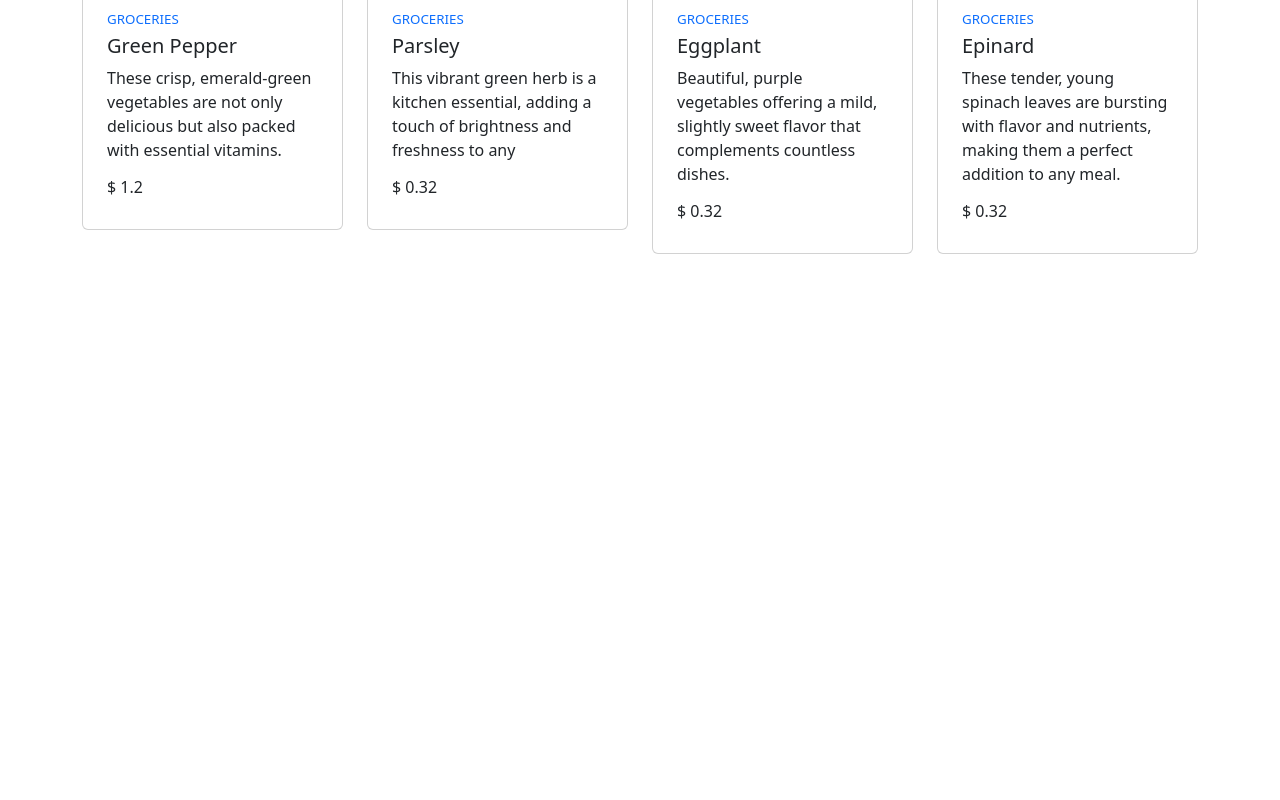
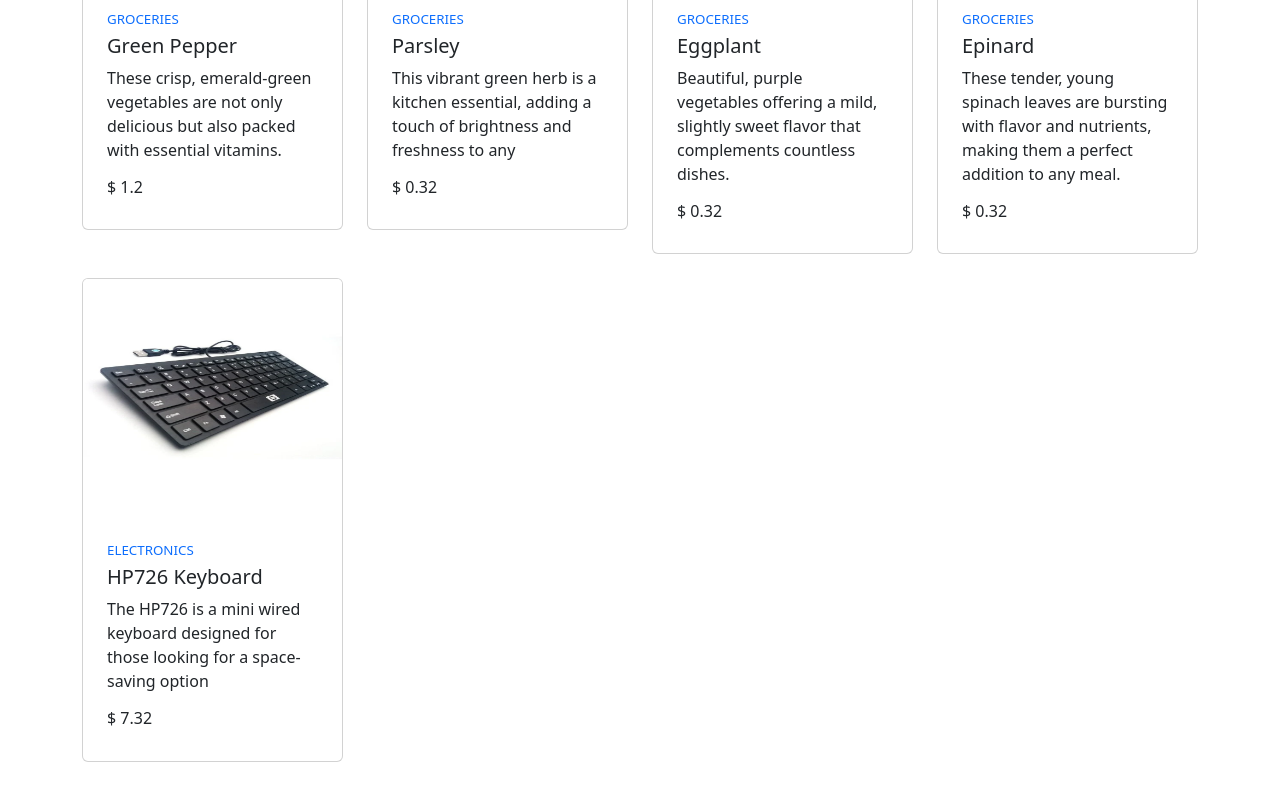
Before and after one commit to umulewi/products_nkaka, a Vue app: page / in a window 1280 px wide. Shown: the part 907-1707 px from the top of the page. Before the commit the page ends 1209 px from the top, so only its background shows below. Built offline with nearby package versions, Linux system fonts and the light colour scheme.

Commit message:
Add Electronics Category

```diff
--- a/src/components/products.vue
+++ b/src/components/products.vue
@@ -85,7 +85,7 @@
             category: 'GROCERIES'
           },
           {
-            id: 5,
+            id: 6,
             name: 'Eggplant',
             description: "Beautiful, purple vegetables offering a mild, slightly sweet flavor that complements countless dishes.",
             image: '/src/assets/img/Eggplant.jpg',
@@ -93,16 +93,24 @@
             category: 'GROCERIES'
           },
           {
-            id: 5,
+            id: 7,
             name: 'Epinard',
             description: "These tender, young spinach leaves are bursting with flavor and nutrients, making them a perfect addition to any meal.",
             image: '/src/assets/img/Epinard-bunch-murukali-com-1726_1200x1200.jpg',
             price: '0.32',
             category: 'GROCERIES'
           },
+          {
+            id: 8,
+            name: 'HP726 Keyboard',
+            description: "The HP726 is a mini wired keyboard designed for those looking for a space-saving option",
+            image: '/src/assets/img/HP726-multimedia-Keyboard-Windows-vista-Mac-OS-murukali-com-3746_1200x1800.jpg',
+            price: '7.32',
+            category: 'ELECTRONICS'
+          }
 
         ],
-        categories: ['GROCERIES', 'BEVERAGES', 'ELECTONICS']
+        categories: ['GROCERIES', 'BEVERAGES', 'ELECTRONICS']
 
       };
     },
```
Also changed, not shown: src/assets/img/HP726-multimedia-Keyboard-Windows-vista-Mac-OS-murukali-com-3746_1200x1800.jpg (renamed from src/assets/img/HP726-multimedia-Keyboard-Windows-vista-Mac-OS-murukali-com-3746_1200x1800.webp), src/assets/img/Inyange-milk-L-murukali-com-3045_1200x1200.jpg (deleted).
